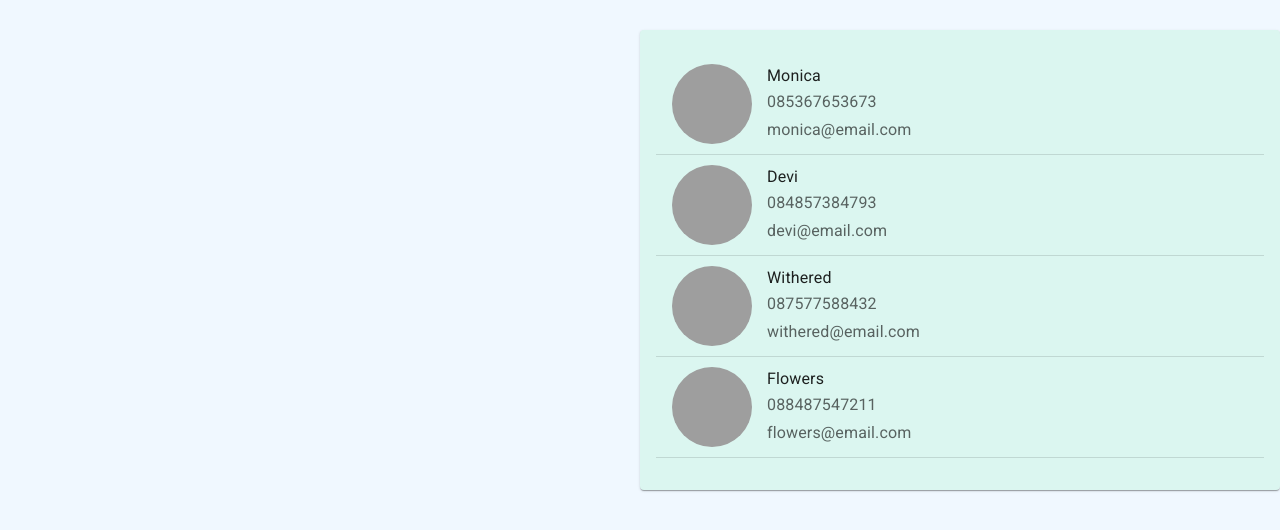
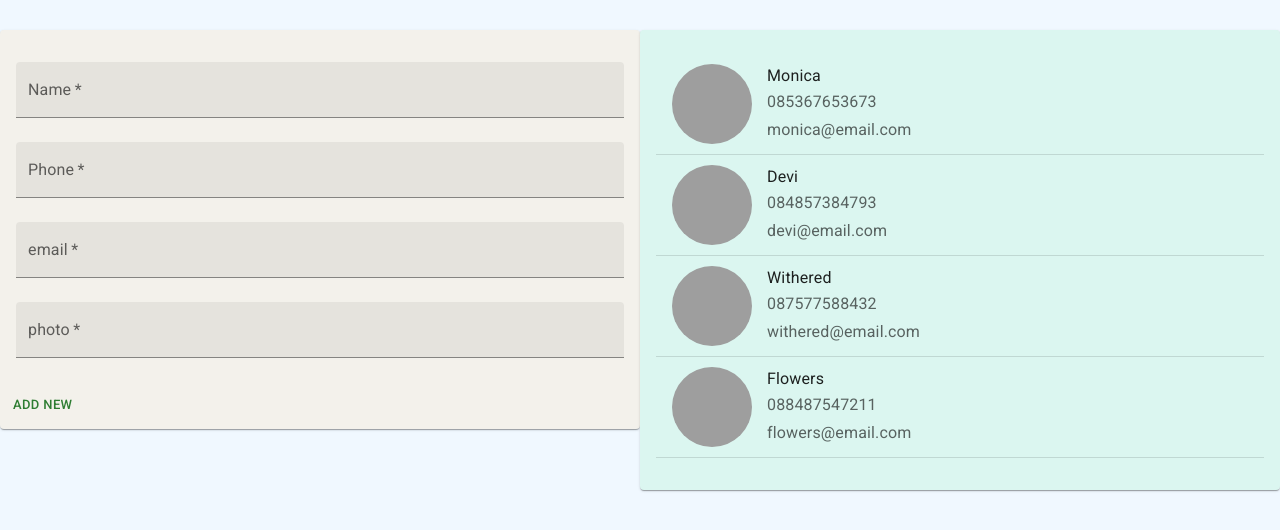
Before and after one commit to dts-kominfo-rea4a/challenge-react-with-mui-abieko, a React (Create React App) app: page / in a window 1280 px wide. Shown: the top 530 px of the page. Built offline with nearby package versions, Linux system fonts and the light colour scheme; grey boxes are pictures that could not be loaded.

Commit message:
Update ContactForm.js

```diff
--- a/src/components/ContactForm.js
+++ b/src/components/ContactForm.js
@@ -2,13 +2,54 @@
 // https://mui.com/material-ui/react-text-field/#basic-textfield
 // dan Card
 // https://mui.com/material-ui/react-card/#basic-card
+import { Button, Card, CardActions, CardContent, FormControl, TextField } from "@mui/material";
+import { useState } from "react";
 
-const ContactForm = () => {
+const ContactForm = ({ addContact }) => {
     // Form berisi name, phone, email, dan photo url
     // Buatlah state newContact berupa objek sesuai dengan data yang ada
 
+    const initialState = {
+        name: "",
+        email: "",
+        phone: "",
+        photo: "",
+    }
+
+    const [contact, setContact] = useState(initialState)
+
+    const handleChange = (e) => setContact({ ...contact, [e.target.name]: e.target.value })
+
+    const handleSubmit = (e) => {
+        e.preventDefault()
+        addContact(contact)
+        setContact(initialState)
+    }
+
     return (
-        <> </>
+        <>
+            <Card sx={{ margin: "auto", backgroundColor: "#F3F1EB" }}>
+                <form onSubmit={handleSubmit}>
+                    <CardContent>
+                        <FormControl fullWidth margin="normal">
+                            <TextField required id="filled-basic" variant="filled" name="name" label="Name" value={contact.name} onChange={handleChange} />
+                        </FormControl>
+                        <FormControl fullWidth margin="normal">
+                            <TextField required id="filled-basic" variant="filled" name="phone" label="Phone" value={contact.phone} onChange={handleChange} />
+                        </FormControl>
+                        <FormControl fullWidth margin="normal">
+                            <TextField required id="filled-basic" variant="filled" name="email" label="email" value={contact.email} onChange={handleChange} />
+                        </FormControl>
+                        <FormControl fullWidth margin="normal">
+                            <TextField required id="filled-basic" variant="filled" name="photo" label="photo" value={contact.photo} onChange={handleChange} />
+                        </FormControl>
+                    </CardContent>
+                    <CardActions>
+                        <Button size="small" type="submit" color="success">ADD NEW</Button>
+                    </CardActions>
+                </form>
+            </Card>
+        </>
     );
 }
 
```
